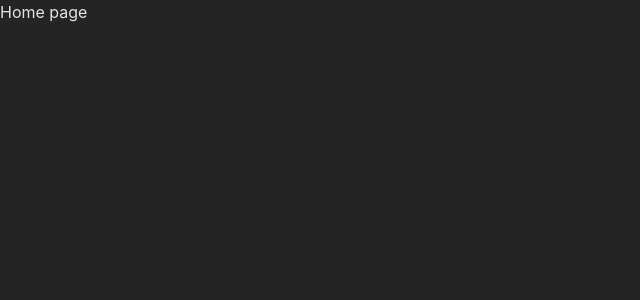
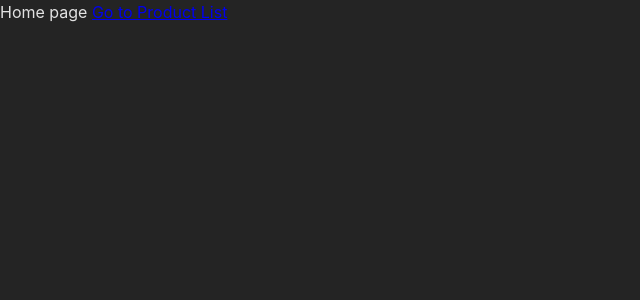
Before and after one commit to abhimax/react-multi-page-spa-react-router-fe, a React (Vite) app: page / in a window 1280 px wide. Shown: the top 300 px of the page, without its empty margins (0-640 px from the left). Built offline with nearby package versions, Linux system fonts and the light colour scheme.

Commit message:
feat: add Link to navigate

```diff
--- a/src/pages/HomePage.jsx
+++ b/src/pages/HomePage.jsx
@@ -1,4 +1,10 @@
+import { Link } from "react-router-dom";
+
 const HomePage = () => {
-  return <div>Home page</div>;
+  return (
+    <div>
+      Home page <Link to={"/product"}>Go to Product List</Link>
+    </div>
+  );
 };
 export default HomePage;
--- a/src/pages/ProductPage.jsx
+++ b/src/pages/ProductPage.jsx
@@ -1,4 +1,10 @@
+import { Link } from "react-router-dom";
+
 const ProductPage = () => {
-  return <div>Products</div>;
+  return (
+    <div>
+      Products<Link to={"/"}>Back to Home</Link>
+    </div>
+  );
 };
 export default ProductPage;
```
